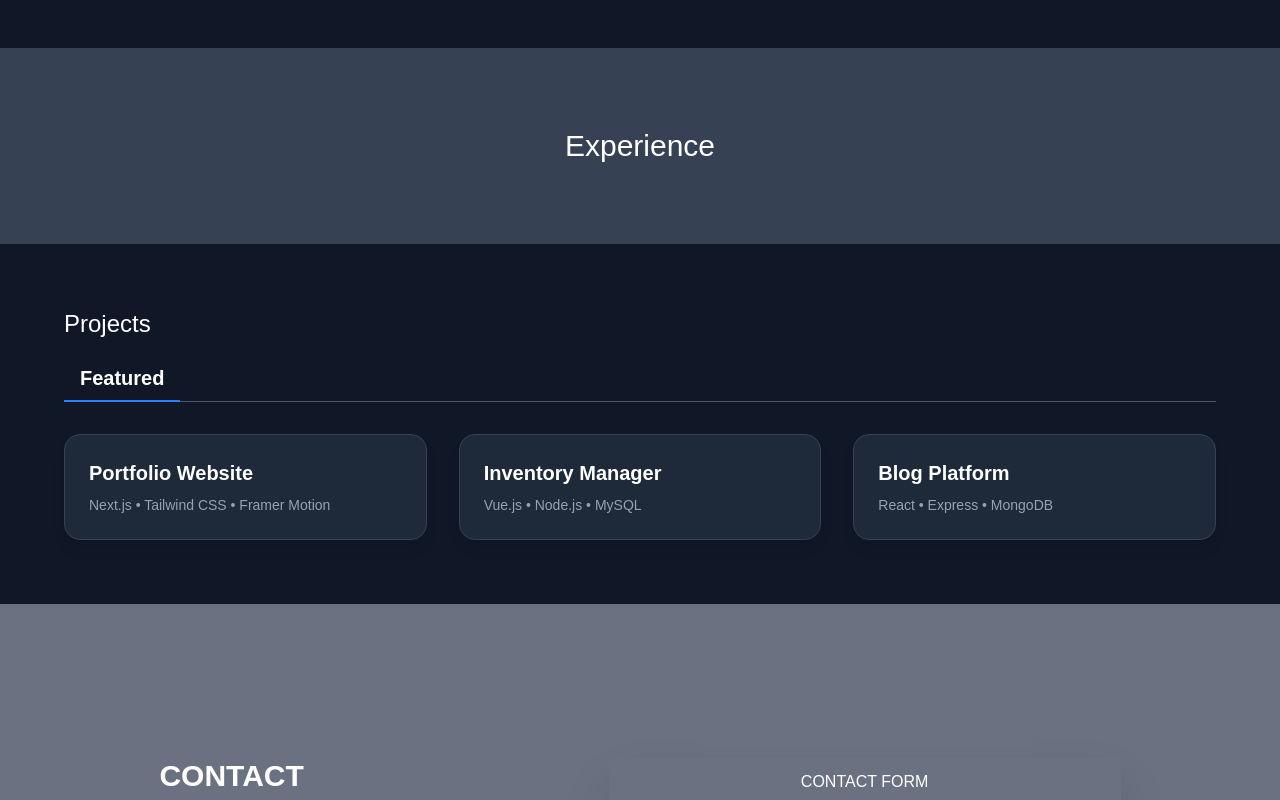
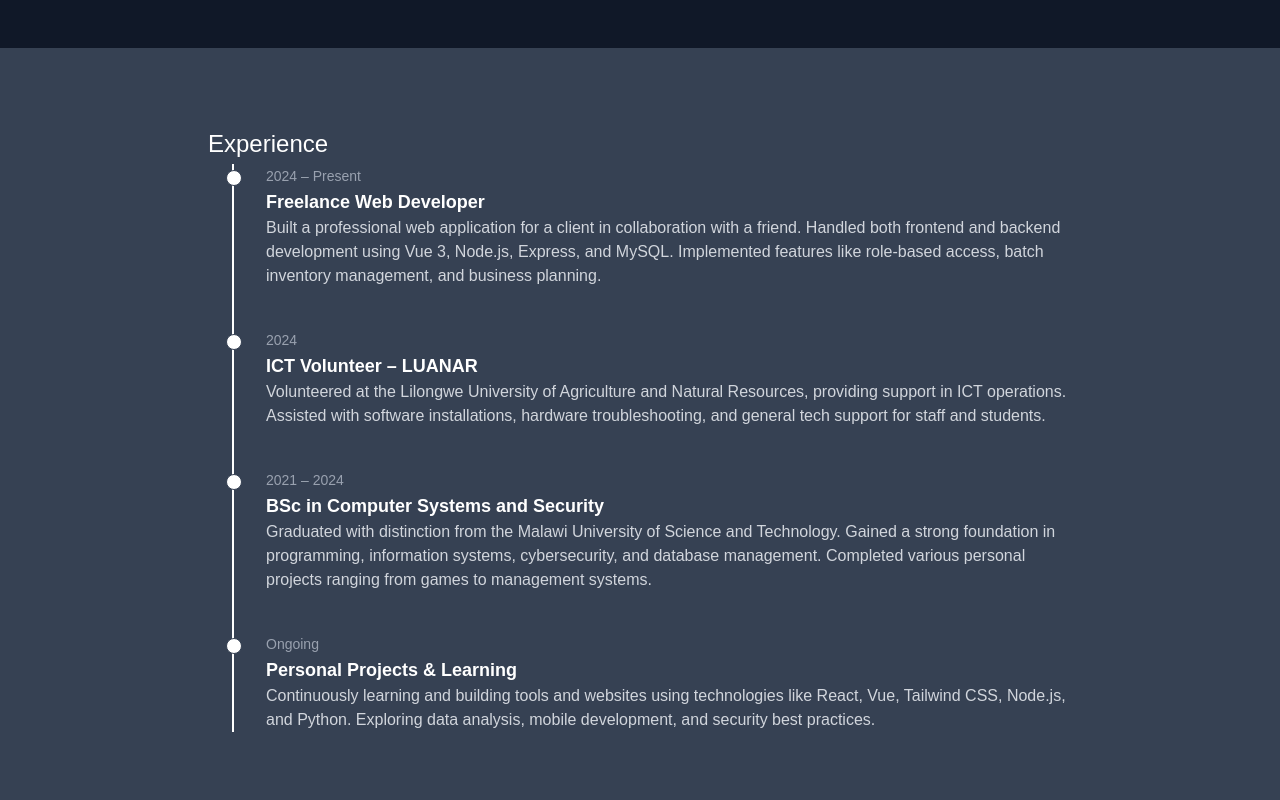
Before and after one commit to Joseph-Dzanja/Portfolio, a Next.js app: page / in a window 1280 px wide. Shown: the part 2320-3120 px from the top of the page. Built offline with nearby package versions, Linux system fonts and the light colour scheme.

Commit message:
Added basic experience section

```diff
--- a/src/app/page.js
+++ b/src/app/page.js
@@ -6,6 +6,7 @@ import About from "@/components/About";
 import TabSection from "@/components/Skills";
 import Contact from "@/components/Contact";
 import Projects from "@/components/Projects";
+import Experience from "@/components/Experience";
 
 export default function Home() {
   return (
@@ -35,14 +36,16 @@ export default function Home() {
 
       <section
         id="experience"
-        className="py-20 flex items-center justify-center bg-gray-700 text-white"
+        className="py-20 bg-gray-700 text-white flex justify-center"
       >
-        <h2 className="text-3xl">Experience</h2>
+        <div className="w-full max-w-4xl px-4">
+          <Experience />
+        </div>
       </section>
 
       <section
         id="projects"
-        className="bg-gray-600 text-white"
+        className="flex items-center justify-center bg-gray-900 text-white"
       >
         <Projects />
       </section>
--- /dev/null
+++ b/src/components/Experience.js
@@ -0,0 +1,67 @@
+export default function Experience() {
+  return (
+    <div>
+      <h1 className="text-2xl pb-1">Experience</h1>
+      <ol className="relative border-l-2 border-white ml-6">
+        <li className="mb-10 pl-8">
+          <div className="absolute w-4 h-4 bg-white rounded-full -left-2 mt-1.5 border border-gray-700"></div>
+          <time className="text-sm font-normal text-gray-400">
+            2024 – Present
+          </time>
+          <h3 className="text-lg font-semibold text-white">
+            Freelance Web Developer
+          </h3>
+          <p className="text-base text-gray-300">
+            Built a professional web application for a client in collaboration
+            with a friend. Handled both frontend and backend development using
+            Vue 3, Node.js, Express, and MySQL. Implemented features like
+            role-based access, batch inventory management, and business
+            planning.
+          </p>
+        </li>
+
+        <li className="mb-10 pl-8">
+          <div className="absolute w-4 h-4 bg-white rounded-full -left-2 mt-1.5 border border-gray-700"></div>
+          <time className="text-sm font-normal text-gray-400">2024</time>
+          <h3 className="text-lg font-semibold text-white">
+            ICT Volunteer – LUANAR
+          </h3>
+          <p className="text-base text-gray-300">
+            Volunteered at the Lilongwe University of Agriculture and Natural
+            Resources, providing support in ICT operations. Assisted with
+            software installations, hardware troubleshooting, and general tech
+            support for staff and students.
+          </p>
+        </li>
+
+        <li className="mb-10 pl-8">
+          <div className="absolute w-4 h-4 bg-white rounded-full -left-2 mt-1.5 border border-gray-700"></div>
+          <time className="text-sm font-normal text-gray-400">2021 – 2024</time>
+          <h3 className="text-lg font-semibold text-white">
+            BSc in Computer Systems and Security
+          </h3>
+          <p className="text-base text-gray-300">
+            Graduated with distinction from the Malawi University of Science and
+            Technology. Gained a strong foundation in programming, information
+            systems, cybersecurity, and database management. Completed various
+            personal projects ranging from games to management systems.
+          </p>
+        </li>
+
+        <li className="pl-8">
+          <div className="absolute w-4 h-4 bg-white rounded-full -left-2 mt-1.5 border border-gray-700"></div>
+          <time className="text-sm font-normal text-gray-400">Ongoing</time>
+          <h3 className="text-lg font-semibold text-white">
+            Personal Projects & Learning
+          </h3>
+          <p className="text-base text-gray-300">
+            Continuously learning and building tools and websites using
+            technologies like React, Vue, Tailwind CSS, Node.js, and Python.
+            Exploring data analysis, mobile development, and security best
+            practices.
+          </p>
+        </li>
+      </ol>
+    </div>
+  );
+}
--- a/tailwind.config.js
+++ /dev/null
@@ -1,15 +0,0 @@
-module.exports = {
-    theme: {
-      extend: {
-        keyframes: {
-          float: {
-            '0%, 100%': { transform: 'translateY(0)' },
-            '50%': { transform: 'translateY(-4px)' },
-          },
-        },
-        animation: {
-          float: 'float 2s ease-in-out infinite',
-        },
-      },
-    },
-  };
```
Also changed, not shown: src/components/Projects.js (+12 -10 lines).
